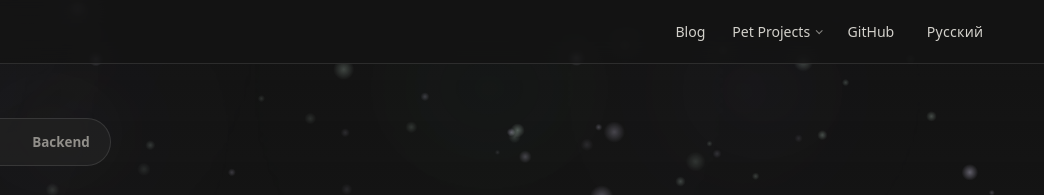
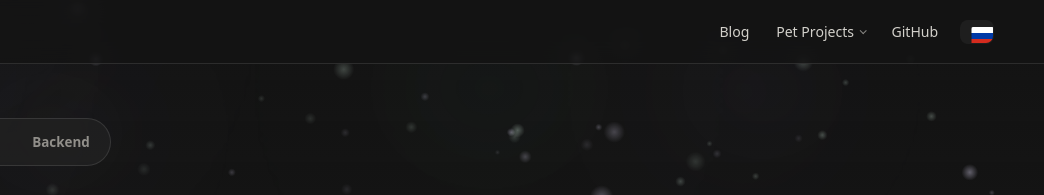
Before and after one commit to evgenykon/evgenykon.github.io, an Astro site: page /experience in a window 1280 px wide. Shown: the top 195 px of the page, 236-1280 px from the left. Built offline with nearby package versions, Linux system fonts and the light colour scheme; Astro itself is replaced by a stand-in of ours; animation ran at ten frames a second.

Commit message:
feat(nav, ci): flag language switcher + build workflow in GitHub Actions
- LangSwitch: inline SVG flags (Russian tricolor / simplified Union Jack) with aria-label
- new Build workflow (push, PR, manual): node 22, npm install, build, output assertions, dist artifact
- Deploy workflow builds in Actions too and now asserts index/ru before uploading pages artifact

```diff
--- /dev/null
+++ b/src/components/LangSwitch.astro
@@ -0,0 +1,29 @@
+---
+interface Props {
+  lang: 'en' | 'ru';
+  href: string;
+}
+
+const { lang, href } = Astro.props;
+const label = lang === 'ru' ? 'Переключить на русский' : 'Switch to English';
+---
+
+<a class="lang-switch" href={href} aria-label={label} title={label} hreflang={lang}>
+  {
+    lang === 'ru' ? (
+      <svg viewBox="0 0 30 20" aria-hidden="true">
+        <rect width="30" height="6.67" y="0" fill="#ffffff" />
+        <rect width="30" height="6.66" y="6.67" fill="#0039a6" />
+        <rect width="30" height="6.67" y="13.33" fill="#d52b1e" />
+      </svg>
+    ) : (
+      <svg viewBox="0 0 30 20" aria-hidden="true">
+        <rect width="30" height="20" fill="#012169" />
+        <path d="M0 0 L30 20 M30 0 L0 20" stroke="#ffffff" stroke-width="4" />
+        <path d="M0 0 L30 20 M30 0 L0 20" stroke="#c8102e" stroke-width="1.6" />
+        <path d="M15 0 V20 M0 10 H30" stroke="#ffffff" stroke-width="6.5" />
+        <path d="M15 0 V20 M0 10 H30" stroke="#c8102e" stroke-width="3.6" />
+      </svg>
+    )
+  }
+</a>
--- a/src/layouts/Base.astro
+++ b/src/layouts/Base.astro
@@ -1,6 +1,7 @@
 ---
 import '../styles/global.css';
 import { SITE } from '../data/site';
+import LangSwitch from '../components/LangSwitch.astro';
 import { t as dict, defaultLang, type Lang } from '../i18n/ui';
 
 interface Props {
@@ -81,9 +82,7 @@ const altEn = new URL('/', site).href;
 
           <a href="https://github.com/evgenykon" target="_blank" rel="noopener">{t.navGithub}</a>
 
-          <a class="lang-switch" href={t.switchHref} hreflang={t.switchHref === '/ru/' ? 'ru' : 'en'}>
-            {t.switchTo}
-          </a>
+          <LangSwitch lang={lang === 'ru' ? 'en' : 'ru'} href={t.switchHref} />
         </nav>
       </div>
     </header>
--- a/src/styles/global.css
+++ b/src/styles/global.css
@@ -335,17 +335,28 @@ p {
 
 .lang-switch {
   margin-left: 0.35rem;
-  padding: 0.34rem 0.6rem;
-  border-radius: 8px;
+  width: 34px;
+  height: 24px;
+  display: grid;
+  place-items: center;
+  padding: 0;
+  border-radius: 6px;
   border: 1px solid var(--border-strong);
-  color: var(--text-dim);
-  font-size: 0.8rem;
-  letter-spacing: 0.02em;
+  background: var(--card);
+  overflow: hidden;
+  transition: border-color 0.2s ease, transform 0.2s ease;
+}
+
+.lang-switch svg {
+  width: 28px;
+  height: 18px;
+  display: block;
+  border-radius: 2px;
 }
 
 .lang-switch:hover {
-  color: var(--text);
   border-color: var(--green);
+  transform: translateY(-1px);
   opacity: 1;
 }
 
```
Also changed, not shown: .github/workflows/build.yml (added), .github/workflows/deploy.yml.
